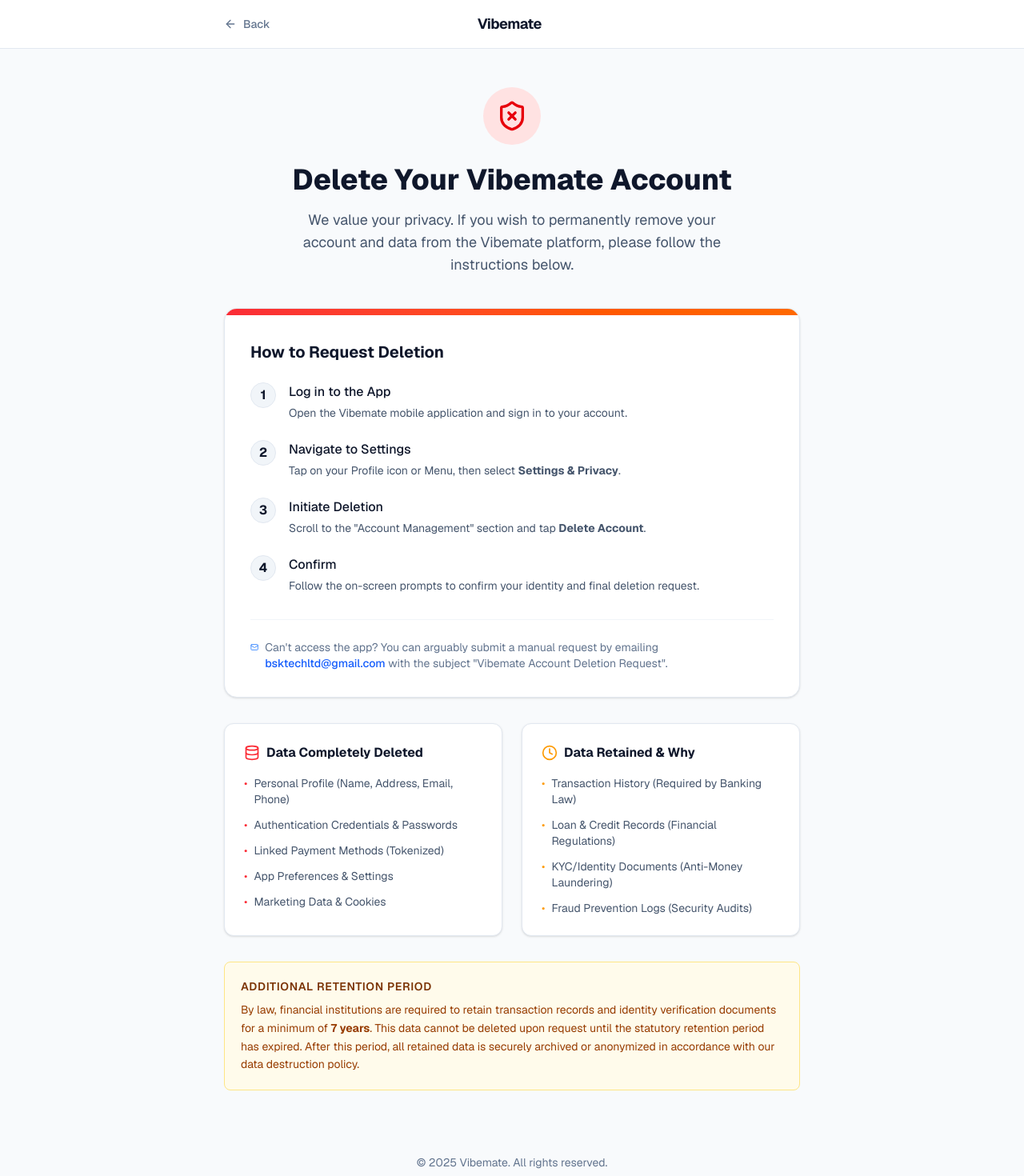
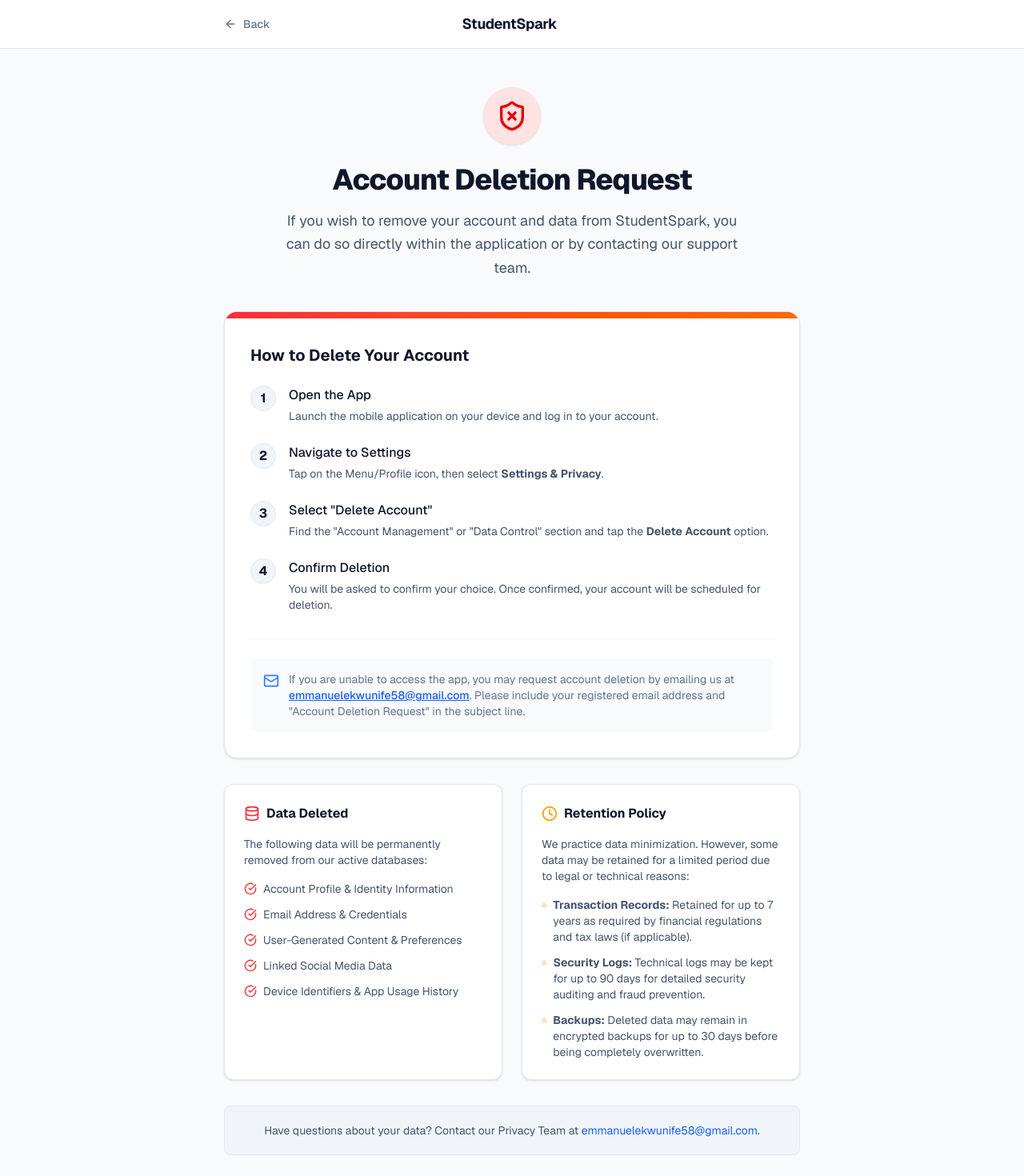
Before and after one commit to Success1050/StudentSpark_Privacy, a Next.js app: page /account-deletion in a window 1280 px wide. Shown: the top 1470 px of the page at 80% size. Built offline with nearby package versions, Linux system fonts and the light colour scheme.

Commit message:
fixed some issues

```diff
--- a/app/account-deletion/page.tsx
+++ b/app/account-deletion/page.tsx
@@ -1,7 +1,7 @@
 "use client";
 
 import Link from "next/link";
-import { ShieldX, Database, Clock, ArrowLeft, Mail } from "lucide-react";
+import { ShieldX, Database, Clock, ArrowLeft, Mail, AlertTriangle, CheckCircle } from "lucide-react";
 
 export default function AccountDeletionPage() {
     return (
@@ -13,7 +13,7 @@
                     <Link href="/" className="text-slate-500 hover:text-slate-900 dark:hover:text-slate-200 transition-colors flex items-center gap-2 text-sm font-medium">
                         <ArrowLeft className="w-4 h-4" /> Back
                     </Link>
-                    <span className="font-bold text-lg tracking-tight text-slate-900 dark:text-white">Vibemate</span>
+                    <span className="font-bold text-lg tracking-tight text-slate-900 dark:text-white">StudentSpark</span>
                     <div className="w-16"></div> {/* Spacer for centering */}
                 </div>
             </header>
@@ -21,14 +21,14 @@
             <main className="flex-grow max-w-3xl mx-auto px-4 sm:px-6 py-12 w-full">
 
                 <div className="text-center mb-10">
-                    <div className="inline-flex items-center justify-center p-4 bg-red-100 dark:bg-red-900/30 rounded-full mb-6 text-red-600 dark:text-red-400">
+                    <div className="inline-flex items-center justify-center p-4 bg-red-100 dark:bg-red-900/30 rounded-full mb-6 text-red-600 dark:text-red-400 shadow-sm">
                         <ShieldX className="w-10 h-10" />
                     </div>
-                    <h1 className="text-3xl sm:text-4xl font-extrabold text-slate-900 dark:text-white mb-4">
-                        Delete Your Vibemate Account
+                    <h1 className="text-3xl sm:text-4xl font-extrabold text-slate-900 dark:text-white mb-4 tracking-tight">
+                        Account Deletion Request
                     </h1>
-                    <p className="text-lg text-slate-600 dark:text-slate-400 max-w-xl mx-auto">
-                        We value your privacy. If you wish to permanently remove your account and data from the Vibemate platform, please follow the instructions below.
+                    <p className="text-lg text-slate-600 dark:text-slate-400 max-w-xl mx-auto leading-relaxed">
+                        If you wish to remove your account and data from StudentSpark, you can do so directly within the application or by contacting our support team.
                     </p>
                 </div>
 
@@ -38,109 +38,121 @@
                         <div className="p-1 bg-gradient-to-r from-red-500 to-orange-500"></div>
                         <div className="p-6 sm:p-8">
                             <h2 className="text-xl font-bold text-slate-900 dark:text-white mb-6 flex items-center gap-2">
-                                How to Request Deletion
+                                How to Delete Your Account
                             </h2>
 
                             <div className="space-y-6">
-                                <div className="flex gap-4">
-                                    <div className="flex-shrink-0 w-8 h-8 rounded-full bg-slate-100 dark:bg-slate-700 text-slate-900 dark:text-white flex items-center justify-center font-bold border border-slate-200 dark:border-slate-600">1</div>
+                                <div className="flex gap-4 group">
+                                    <div className="flex-shrink-0 w-8 h-8 rounded-full bg-slate-100 dark:bg-slate-700 group-hover:bg-blue-600 group-hover:text-white transition-colors text-slate-900 dark:text-white flex items-center justify-center font-bold border border-slate-200 dark:border-slate-600">1</div>
                                     <div>
-                                        <h3 className="font-medium text-slate-900 dark:text-white mb-1">Log in to the App</h3>
-                                        <p className="text-slate-600 dark:text-slate-400 text-sm">Open the Vibemate mobile application and sign in to your account.</p>
+                                        <h3 className="font-medium text-slate-900 dark:text-white mb-1">Open the App</h3>
+                                        <p className="text-slate-600 dark:text-slate-400 text-sm">Launch the mobile application on your device and log in to your account.</p>
                                     </div>
                                 </div>
-                                <div className="flex gap-4">
-                                    <div className="flex-shrink-0 w-8 h-8 rounded-full bg-slate-100 dark:bg-slate-700 text-slate-900 dark:text-white flex items-center justify-center font-bold border border-slate-200 dark:border-slate-600">2</div>
+                                <div className="flex gap-4 group">
+                                    <div className="flex-shrink-0 w-8 h-8 rounded-full bg-slate-100 dark:bg-slate-700 group-hover:bg-blue-600 group-hover:text-white transition-colors text-slate-900 dark:text-white flex items-center justify-center font-bold border border-slate-200 dark:border-slate-600">2</div>
                                     <div>
                                         <h3 className="font-medium text-slate-900 dark:text-white mb-1">Navigate to Settings</h3>
-                                        <p className="text-slate-600 dark:text-slate-400 text-sm">Tap on your Profile icon or Menu, then select <strong>Settings & Privacy</strong>.</p>
+                                        <p className="text-slate-600 dark:text-slate-400 text-sm">Tap on the Menu/Profile icon, then select <strong>Settings & Privacy</strong>.</p>
                                     </div>
                                 </div>
-                                <div className="flex gap-4">
-                                    <div className="flex-shrink-0 w-8 h-8 rounded-full bg-slate-100 dark:bg-slate-700 text-slate-900 dark:text-white flex items-center justify-center font-bold border border-slate-200 dark:border-slate-600">3</div>
+                                <div className="flex gap-4 group">
+                                    <div className="flex-shrink-0 w-8 h-8 rounded-full bg-slate-100 dark:bg-slate-700 group-hover:bg-red-600 group-hover:text-white transition-colors text-slate-900 dark:text-white flex items-center justify-center font-bold border border-slate-200 dark:border-slate-600">3</div>
                                     <div>
-                                        <h3 className="font-medium text-slate-900 dark:text-white mb-1">Initiate Deletion</h3>
-                                        <p className="text-slate-600 dark:text-slate-400 text-sm">Scroll to the "Account Management" section and tap <strong>Delete Account</strong>.</p>
+                                        <h3 className="font-medium text-slate-900 dark:text-white mb-1">Select "Delete Account"</h3>
+                                        <p className="text-slate-600 dark:text-slate-400 text-sm">Find the "Account Management" or "Data Control" section and tap the <strong>Delete Account</strong> option.</p>
                                     </div>
                                 </div>
-                                <div className="flex gap-4">
-                                    <div className="flex-shrink-0 w-8 h-8 rounded-full bg-slate-100 dark:bg-slate-700 text-slate-900 dark:text-white flex items-center justify-center font-bold border border-slate-200 dark:border-slate-600">4</div>
+                                <div className="flex gap-4 group">
+                                    <div className="flex-shrink-0 w-8 h-8 rounded-full bg-slate-100 dark:bg-slate-700 group-hover:bg-green-600 group-hover:text-white transition-colors text-slate-900 dark:text-white flex items-center justify-center font-bold border border-slate-200 dark:border-slate-600">4</div>
                                     <div>
-                                        <h3 className="font-medium text-slate-900 dark:text-white mb-1">Confirm</h3>
-                                        <p className="text-slate-600 dark:text-slate-400 text-sm">Follow the on-screen prompts to confirm your identity and final deletion request.</p>
+                                        <h3 className="font-medium text-slate-900 dark:text-white mb-1">Confirm Deletion</h3>
+                                        <p className="text-slate-600 dark:text-slate-400 text-sm">You will be asked to confirm your choice. Once confirmed, your account will be scheduled for deletion.</p>
                                     </div>
                                 </div>
                             </div>
 
                             <div className="mt-8 pt-6 border-t border-slate-100 dark:border-slate-700/50">
-                                <p className="text-sm text-slate-500 dark:text-slate-400 flex items-start gap-2">
-                                    <Mail className="w-4 h-4 mt-0.5 text-blue-500" />
+                                <p className="text-sm text-slate-500 dark:text-slate-400 flex items-start gap-3 bg-slate-50 dark:bg-slate-800/50 p-4 rounded-lg">
+                                    <Mail className="w-5 h-5 mt-0.5 text-blue-500 flex-shrink-0" />
                                     <span>
-                                        Can't access the app? You can arguably submit a manual request by emailing <a href="mailto:support@berkeleybanking.com" className="text-blue-600 hover:underline font-medium">bsktechltd@gmail.com</a> with the subject "Vibemate Account Deletion Request".
+                                        If you are unable to access the app, you may request account deletion by emailing us at <a href="mailto:emmanuelekwunife58@gmail.com" className="text-blue-600 hover:text-blue-700 underline font-medium">emmanuelekwunife58@gmail.com</a>. Please include your registered email address and "Account Deletion Request" in the subject line.
                                     </span>
                                 </p>
                             </div>
                         </div>
                     </section>
 
-                    {/* Data Info Grid */}
+                    {/* Data Handling Grid */}
                     <div className="grid md:grid-cols-2 gap-6">
-                        {/* Deleted Data */}
+                        {/* What Happens to Data */}
                         <section className="bg-white dark:bg-slate-800 rounded-xl p-6 shadow-sm border border-slate-200 dark:border-slate-700">
                             <div className="flex items-center gap-2 mb-4">
                                 <Database className="w-5 h-5 text-red-500" />
-                                <h2 className="font-bold text-slate-900 dark:text-white">Data Completely Deleted</h2>
+                                <h2 className="font-bold text-slate-900 dark:text-white">Data Deleted</h2>
                             </div>
+                            <p className="text-sm text-slate-600 dark:text-slate-400 mb-4">
+                                The following data will be permanently removed from our active databases:
+                            </p>
                             <ul className="space-y-3">
                                 {[
-                                    "Personal Profile (Name, Address, Email, Phone)",
-                                    "Authentication Credentials & Passwords",
-                                    "Linked Payment Methods (Tokenized)",
-                                    "App Preferences & Settings",
-                                    "Marketing Data & Cookies"
+                                    "Account Profile & Identity Information",
+                                    "Email Address & Credentials",
+                                    "User-Generated Content & Preferences",
+                                    "Linked Social Media Data",
+                                    "Device Identifiers & App Usage History"
                                 ].map((item, i) => (
                                     <li key={i} className="flex gap-2 text-sm text-slate-600 dark:text-slate-400">
-                                        <span className="text-red-500">•</span>
+                                        <CheckCircle className="w-4 h-4 text-red-500 mt-0.5" />
                                         {item}
                                     </li>
                                 ))}
                             </ul>
                         </section>
 
-                        {/* Retained Data */}
+                        {/* Retention Policy */}
                         <section className="bg-white dark:bg-slate-800 rounded-xl p-6 shadow-sm border border-slate-200 dark:border-slate-700">
                             <div className="flex items-center gap-2 mb-4">
                                 <Clock className="w-5 h-5 text-amber-500" />
-                                <h2 className="font-bold text-slate-900 dark:text-white">Data Retained & Why</h2>
+                                <h2 className="font-bold text-slate-900 dark:text-white">Retention Policy</h2>
                             </div>
+                            <p className="text-sm text-slate-600 dark:text-slate-400 mb-4">
+                                We practice data minimization. However, some data may be retained for a limited period due to legal or technical reasons:
+                            </p>
                             <ul className="space-y-3">
-                                {[
-                                    "Transaction History (Required by Banking Law)",
-                                    "Loan & Credit Records (Financial Regulations)",
-                                    "KYC/Identity Documents (Anti-Money Laundering)",
-                                    "Fraud Prevention Logs (Security Audits)"
-                                ].map((item, i) => (
-                                    <li key={i} className="flex gap-2 text-sm text-slate-600 dark:text-slate-400">
-                                        <span className="text-amber-500">•</span>
-                                        {item}
-                                    </li>
-                                ))}
+                                <li className="flex gap-2 text-sm text-slate-600 dark:text-slate-400">
+                                    <AlertTriangle className="w-4 h-4 text-amber-500 mt-0.5" />
+                                    <span>
+                                        <strong>Transaction Records:</strong> Retained for up to 7 years as required by financial regulations and tax laws (if applicable).
+                                    </span>
+                                </li>
+                                <li className="flex gap-2 text-sm text-slate-600 dark:text-slate-400">
+                                    <AlertTriangle className="w-4 h-4 text-amber-500 mt-0.5" />
+                                    <span>
+                                        <strong>Security Logs:</strong> Technical logs may be kept for up to 90 days for detailed security auditing and fraud prevention.
+                                    </span>
+                                </li>
+                                <li className="flex gap-2 text-sm text-slate-600 dark:text-slate-400">
+                                    <AlertTriangle className="w-4 h-4 text-amber-500 mt-0.5" />
+                                    <span>
+                                        <strong>Backups:</strong> Deleted data may remain in encrypted backups for up to 30 days before being completely overwritten.
+                                    </span>
+                                </li>
                             </ul>
                         </section>
                     </div>
 
-                    {/* Retention Policy Note */}
-                    <section className="bg-amber-50 dark:bg-amber-900/10 border border-amber-200 dark:border-amber-900/30 rounded-lg p-5">
-                        <h3 className="text-amber-900 dark:text-amber-100 font-semibold mb-2 text-sm uppercase tracking-wider">Additional Retention Period</h3>
-                        <p className="text-sm text-amber-800 dark:text-amber-200 leading-relaxed">
-                            By law, financial institutions are required to retain transaction records and identity verification documents for a minimum of <strong>7 years</strong>. This data cannot be deleted upon request until the statutory retention period has expired. After this period, all retained data is securely archived or anonymized in accordance with our data destruction policy.
+                    {/* Final Notice */}
+                    <section className="bg-slate-100 dark:bg-slate-900/50 border border-slate-200 dark:border-slate-800 rounded-lg p-5 text-center">
+                        <p className="text-sm text-slate-600 dark:text-slate-400">
+                            Have questions about your data? Contact our Privacy Team at <a href="mailto:emmanuelekwunife58@gmail.com" className="text-blue-600 hover:underline">emmanuelekwunife58@gmail.com</a>.
                         </p>
                     </section>
                 </div>
             </main>
 
-            <footer className="py-8 text-center text-slate-500 dark:text-slate-500 text-sm">
-                <p>&copy; {new Date().getFullYear()} Vibemate. All rights reserved.</p>
+            <footer className="py-8 text-center text-slate-500 dark:text-slate-500 text-sm border-t border-slate-200 dark:border-slate-800 mt-auto bg-white dark:bg-slate-900">
+                <p>&copy; {new Date().getFullYear()} BSK. All rights reserved.</p>
             </footer>
         </div>
     );
```
